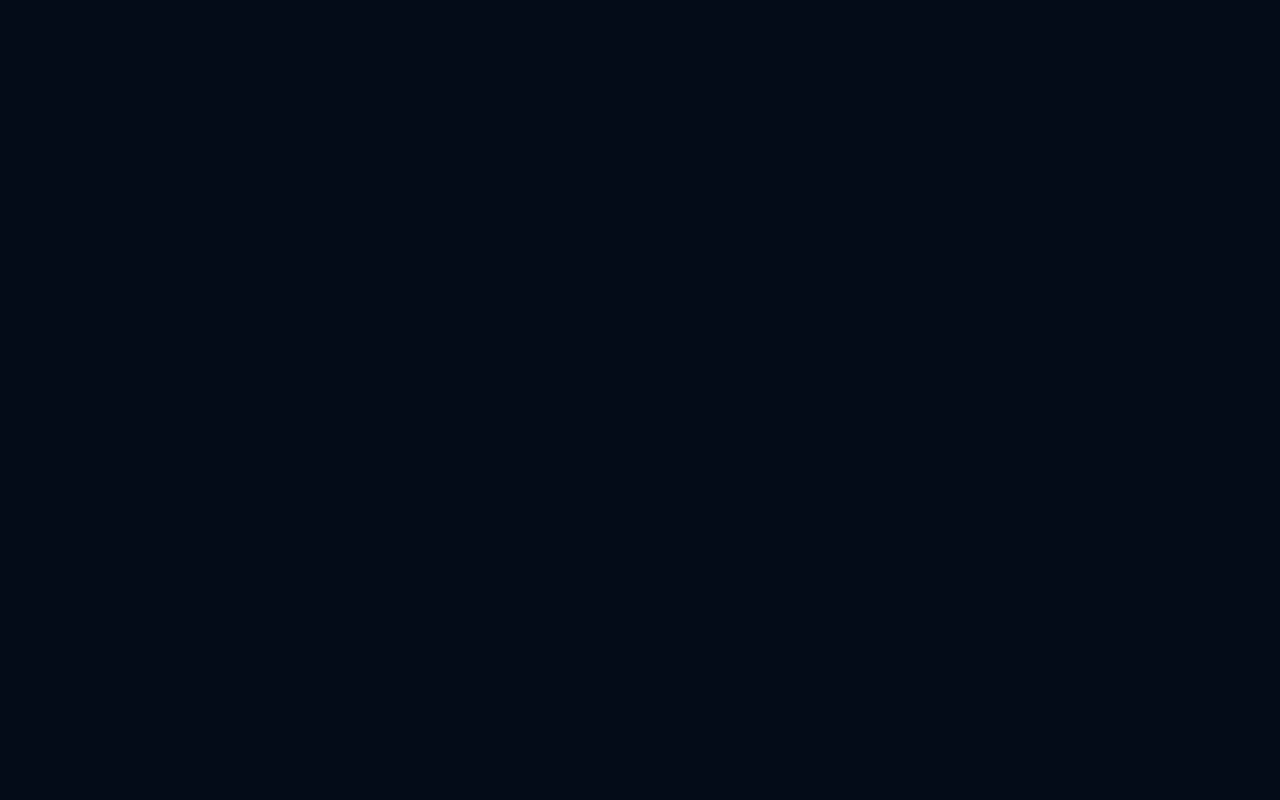
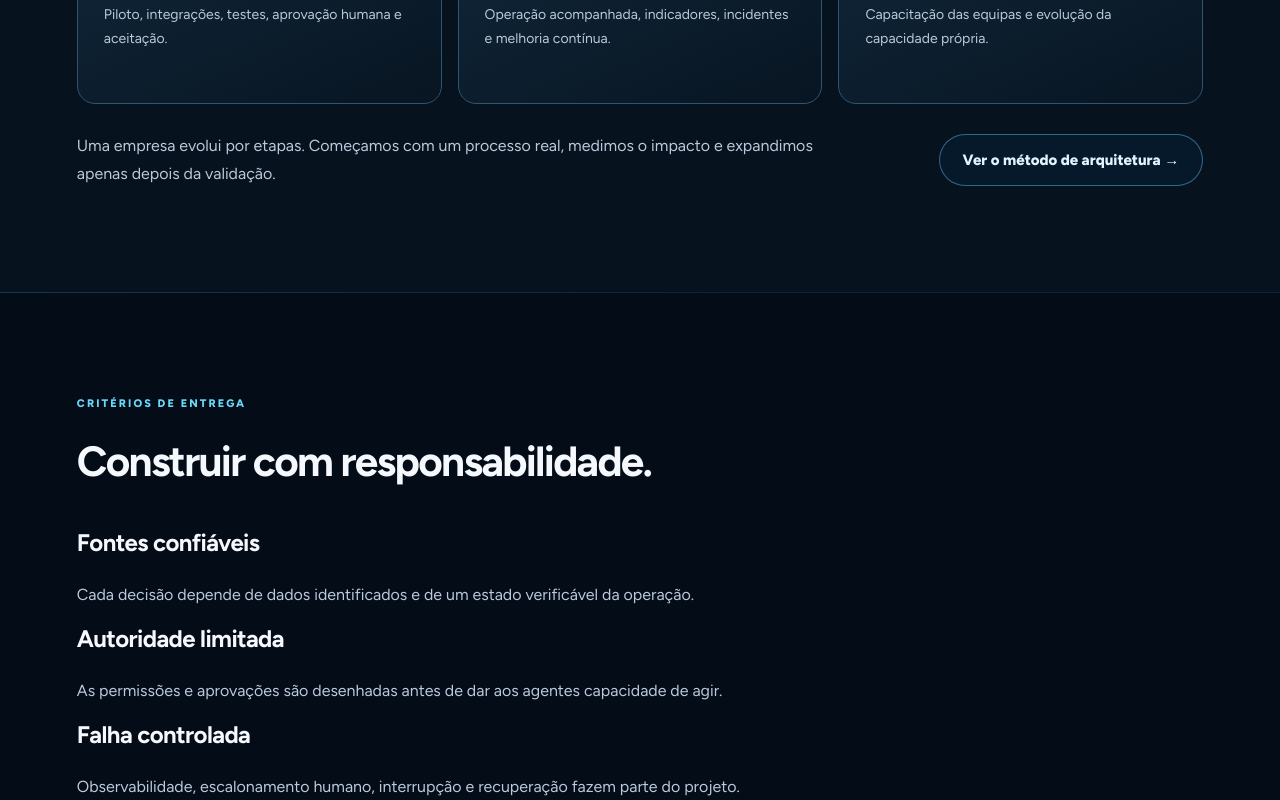
Before and after one commit to atlashub-digital/AtlasHub.Si, a Next.js app: page /metodo in a window 1280 px wide. Before the commit this address had no page. Shown: the part 960-1760 px from the top of the page. Before the commit the page ends 800 px from the top, so only its background shows below. Built offline with nearby package versions, Linux system fonts and the light colour scheme.

Commit message:
feat(site): publish enterprise journey, diagnostic, academy and authority pages

```diff
--- /dev/null
+++ b/app/metodo/page.tsx
@@ -0,0 +1,7 @@
+import type { Metadata } from "next";
+import Header from "../../components/Header";
+import Footer from "../../components/Footer";
+import AtlasJourney from "../../components/AtlasJourney";
+import Link from "next/link";
+export const metadata: Metadata = {title:"Método de Arquitetura",description:"Da descoberta à operação acompanhada: as etapas de arquitetura agêntica empresarial AtlasHub.",alternates:{canonical:"/metodo"}};
+export default function MetodoPage(){return <><Header/><main id="conteudo"><section className="atlas-generic-hero"><div className="atlas-container"><p className="arch-eyebrow">O MÉTODO ATLASHUB</p><h1>A inteligência também <em>se constrói.</em></h1><p>Arquitetura antes das ferramentas. Processos e fontes de verdade antes das integrações. Testes e supervisão antes da autonomia.</p><div className="arch-actions"><Link href="/diagnostico" className="arch-button arch-button-primary">Começar pelo diagnóstico ↗</Link></div></div></section><AtlasJourney/><section className="vp-section"><div className="atlas-container"><div className="atlas-section-head"><p className="arch-eyebrow">CRITÉRIOS DE ENTREGA</p><h2>Construir com responsabilidade.</h2></div><div className="atlas-stages"><article className="atlas-stage"><h3>Fontes confiáveis</h3><p>Cada decisão depende de dados identificados e de um estado verificável da operação.</p></article><article className="atlas-stage"><h3>Autoridade limitada</h3><p>As permissões e aprovações são desenhadas antes de dar aos agentes capacidade de agir.</p></article><article className="atlas-stage"><h3>Falha controlada</h3><p>Observabilidade, escalonamento humano, interrupção e recuperação fazem parte do projeto.</p></article><article className="atlas-stage"><h3>Valor mensurável</h3><p>Medimos linhas de base, qualidade, custo completo e resultados reais antes de escalar.</p></article></div></div></section></main><Footer/></>}
```
